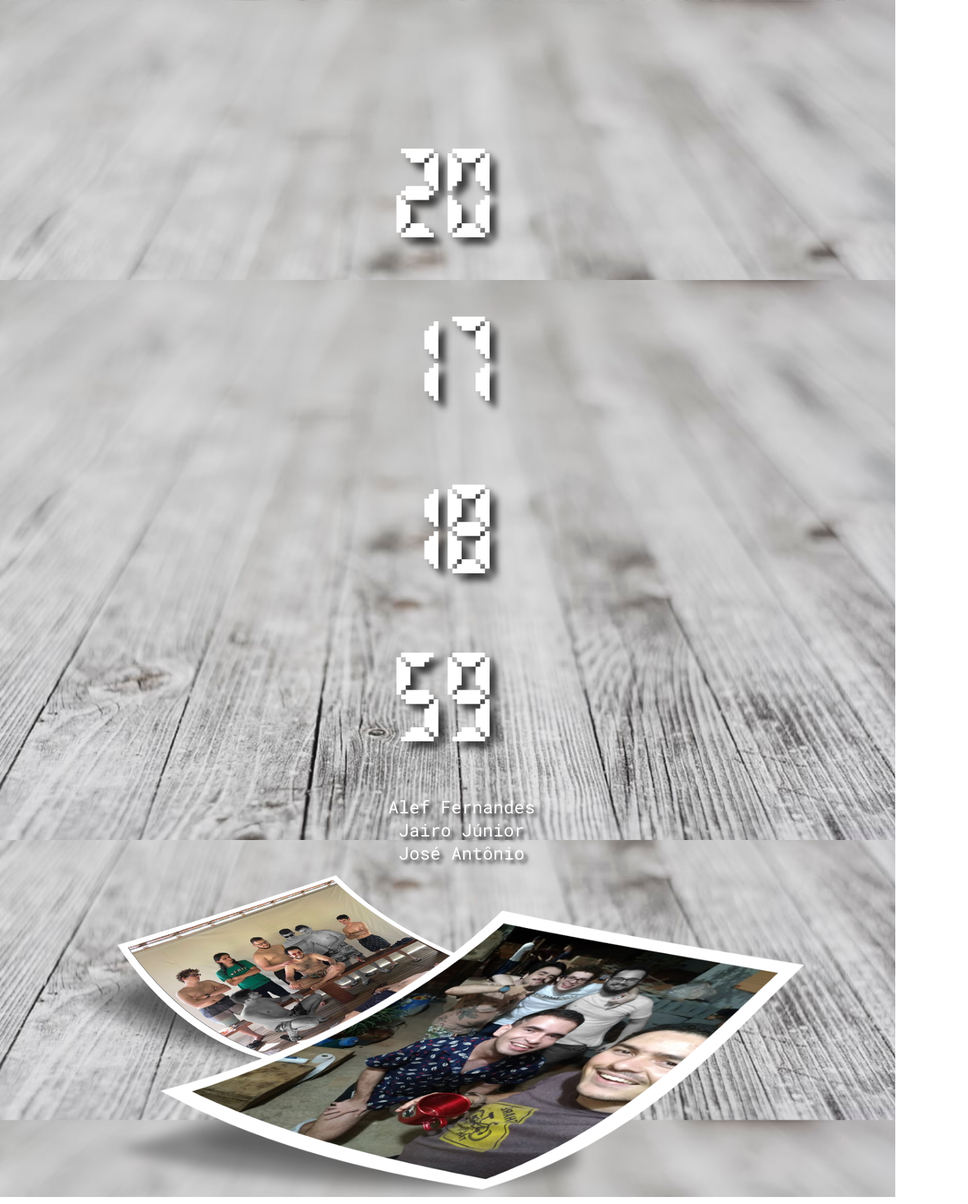
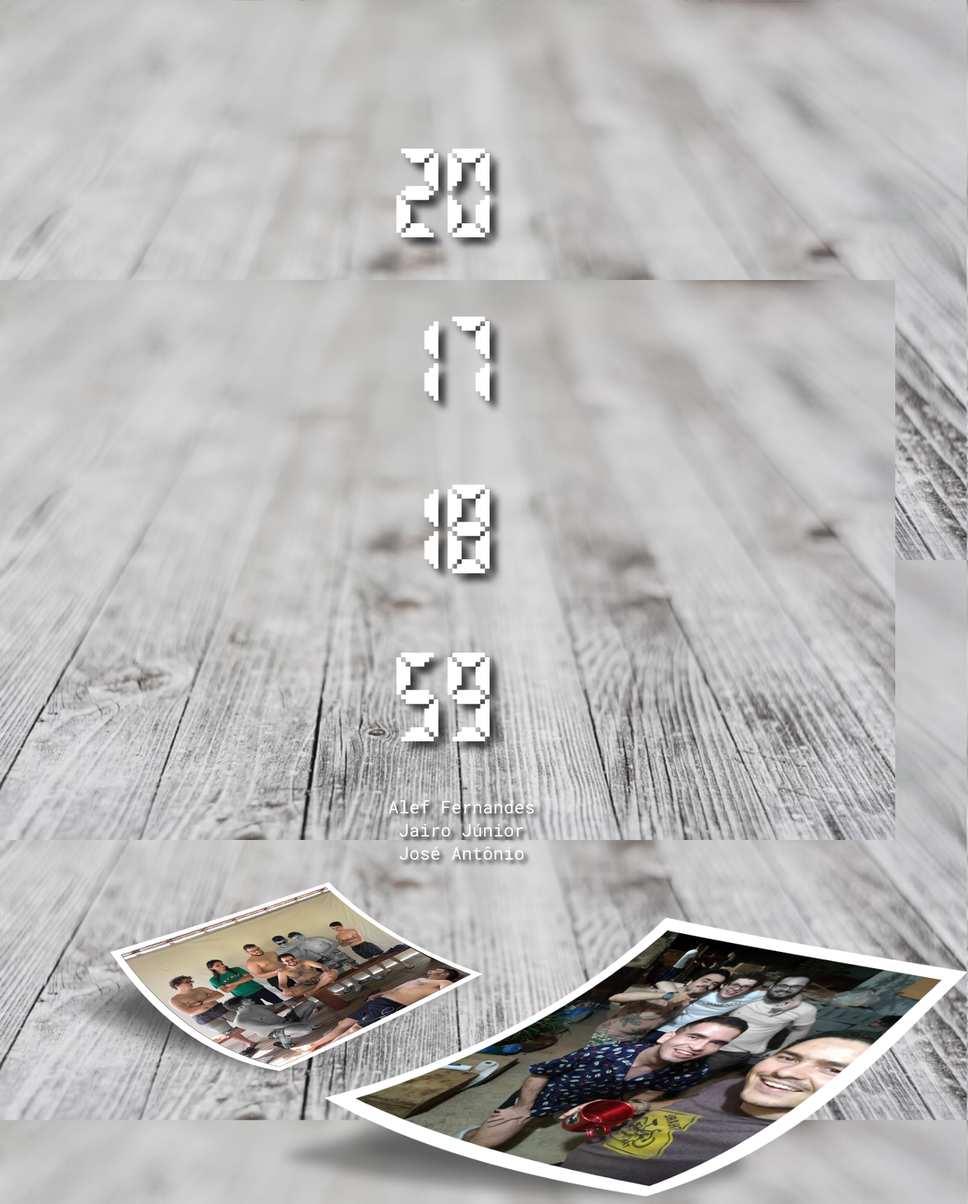
Before and after one commit to joseantoniobg/thefinalcountdown, a Next.js app: page / in a window 1280 px wide. Shown: the whole page at 70% size, 1384 px wide, since content can reach past the window. Built offline with nearby package versions, Linux system fonts and the light colour scheme.

Commit message:
added photo grid layout

```diff
--- a/pages/index.tsx
+++ b/pages/index.tsx
@@ -58,6 +58,7 @@ export default function Home() {
                 </div>
             </div>
 
+           <div className={styles['photo-grid']}>
               <div className={styles.layers}>
                 <img className={styles.backphoto} src="images/photo.png" alt="" />
                 <img style={{ filter: `saturate(${saturation}%)` }} className={styles.jairo} src="images/jairo.png" alt="" />
@@ -68,6 +69,6 @@ export default function Home() {
                 <img className={styles.backphoto2} src="images/photo2.png" alt="" />
                 <img style={{ filter: `saturate(${saturation}%)` }} className={styles.alef} src="images/alef.png" alt="" />
               </div>
-
+            </div>
         </main>;
 }
--- a/styles/index.module.scss
+++ b/styles/index.module.scss
@@ -76,6 +76,16 @@
   }
 }
 
+.photo-grid {
+  display: grid;
+  margin-top: 1rem;
+  grid-template-columns: 1fr 1fr;
+  align-items: center;
+  @media only screen and (max-width: 100rem) {
+    grid-template-columns: 1fr;
+  }
+}
+
 .layers {
   position: relative;
   img {
@@ -85,38 +95,36 @@
 
 .backphoto {
   top: -20rem;
-  left: 10rem;
-  width: 60rem;
+  left: 30%;
+  width: 70rem;
   max-width: 80%;
   z-index: 0;
-  @media only screen and (max-width: 70rem) {
-    left: -10rem;
-  }
   @media only screen and (max-width: 100rem) {
     top: 5rem;
+    left: 7%;
+    width: 60rem;
   }
 }
 
 .ze,
 .jairo {
   top: -20rem;
-  width: 60rem;
-  left: 10rem;
+  width: 70rem;
+  left: 30%;
   max-width: 80%;
   z-index: 1;
-  @media only screen and (max-width: 70rem) {
-    left: -10rem;
-  }
   @media only screen and (max-width: 100rem) {
     top: 5rem;
+    left: 7%;
+    width: 60rem;
   }
 }
 
 .backphoto2 {
   top: -20rem;
-  left: 80rem;
   width: 80rem;
   max-width: 80%;
+  left: -10rem;
   z-index: 0;
   @media only screen and (max-width: 70rem) {
     top: 20rem;
@@ -124,7 +132,7 @@
   }
   @media only screen and (max-width: 100rem) {
     top: 10rem;
-    left: 15rem;
+    left: 30%;
     width: 100rem;
   }
 }
@@ -132,7 +140,7 @@
 .alef {
   top: -20rem;
   width: 80rem;
-  left: 80rem;
+  left: -10rem;
   max-width: 80%;
   z-index: 1;
   @media only screen and (max-width: 70rem) {
@@ -141,7 +149,7 @@
   }
   @media only screen and (max-width: 100rem) {
     top: 10rem;
-    left: 15rem;
+    left: 30%;
     width: 100rem;
   }
 }
```
Also changed, not shown: 1 other file (tests, documents, lock files or other folders). Lines whose indentation alone changed are shown as unchanged.
